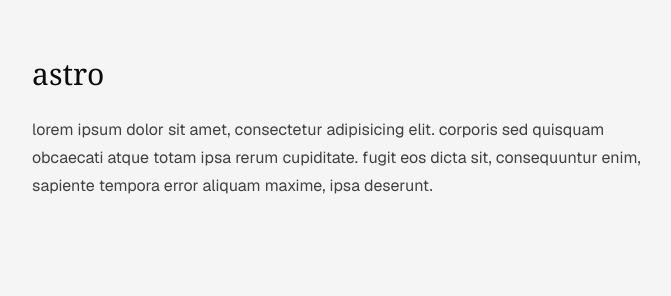
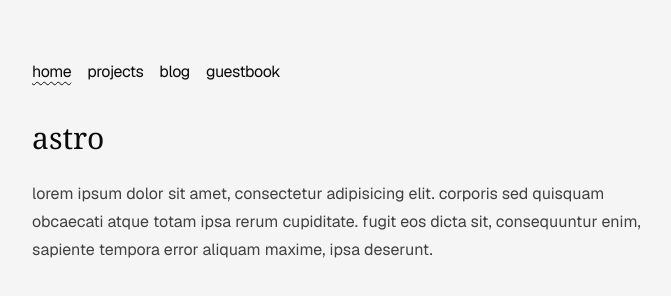
Before and after one commit to Podter/podter.me, an Astro site: page / in a window 1280 px wide. Shown: the whole page, without its empty margins (288-959 px from the left). Built offline with nearby package versions, Linux system fonts and the light colour scheme; Astro itself is replaced by a stand-in of ours.

Commit message:
added navbar

```diff
--- /dev/null
+++ b/src/components/navbar.astro
@@ -0,0 +1,44 @@
+---
+import { cn } from "~/lib/utils";
+
+const NAV_ITEMS = {
+  "/": {
+    name: "home",
+  },
+  "/projects": {
+    name: "projects",
+  },
+  "/blog": {
+    name: "blog",
+  },
+  "/guestbook": {
+    name: "guestbook",
+  },
+};
+
+const { pathname } = Astro.url;
+---
+
+<header class="-ml-[8px] mb-8 tracking-tight">
+  <nav class="flex flex-row">
+    {
+      Object.entries(NAV_ITEMS).map(([path, { name }]) => {
+        const isActive =
+          pathname === path ||
+          (pathname.startsWith(path) && pathname[path.length] === "/");
+        return (
+          <a
+            href={path}
+            class={cn(
+              "flex px-2 py-1 align-middle transition-all hover:text-neutral-800 dark:hover:text-neutral-200",
+              isActive &&
+                "underline decoration-wavy decoration-1 underline-offset-4",
+            )}
+          >
+            {name}
+          </a>
+        );
+      })
+    }
+  </nav>
+</header>
--- a/src/layouts/layout.astro
+++ b/src/layouts/layout.astro
@@ -1,6 +1,8 @@
 ---
 import "~/styles/geist.css";
 import "@fontsource-variable/newsreader";
+
+import Navbar from "~/components/navbar.astro";
 
 export interface Props {
   title: string;
@@ -20,6 +22,7 @@
   <body
     class="mx-auto mb-40 mt-14 flex w-full max-w-2xl flex-col bg-neutral-100 px-4 font-sans text-neutral-950 antialiased dark:bg-neutral-900 dark:text-neutral-50"
   >
+    <Navbar />
     <main class="flex flex-col">
       <slot />
     </main>
```
